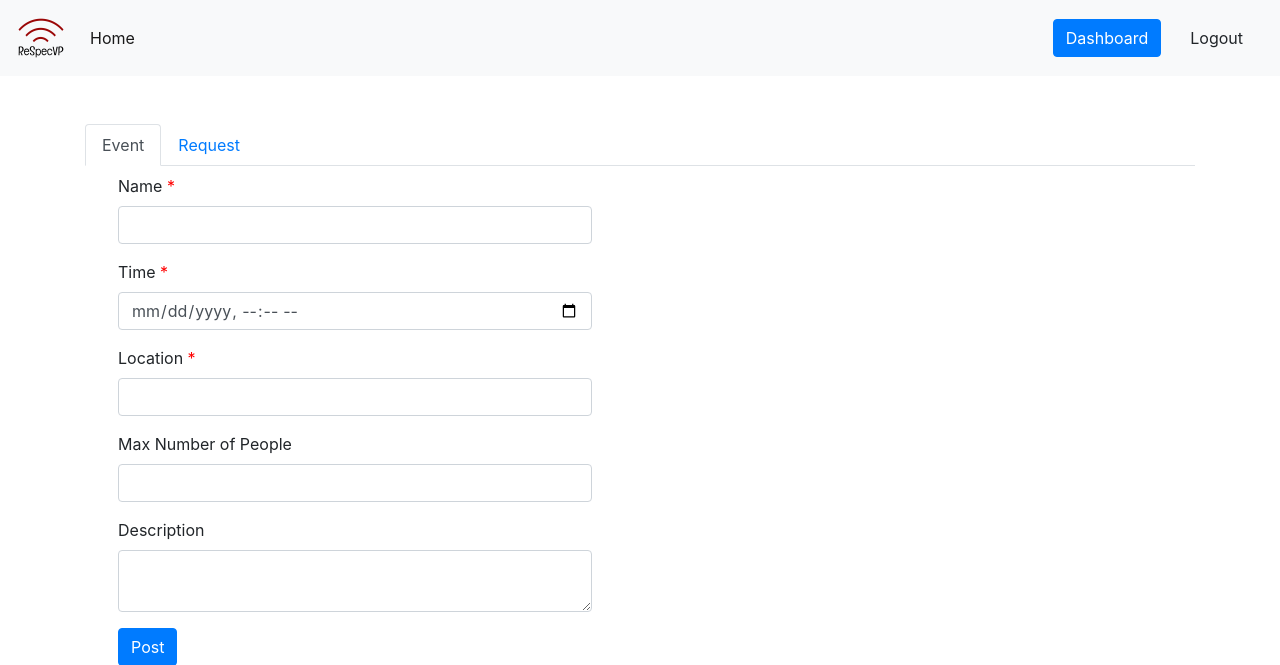
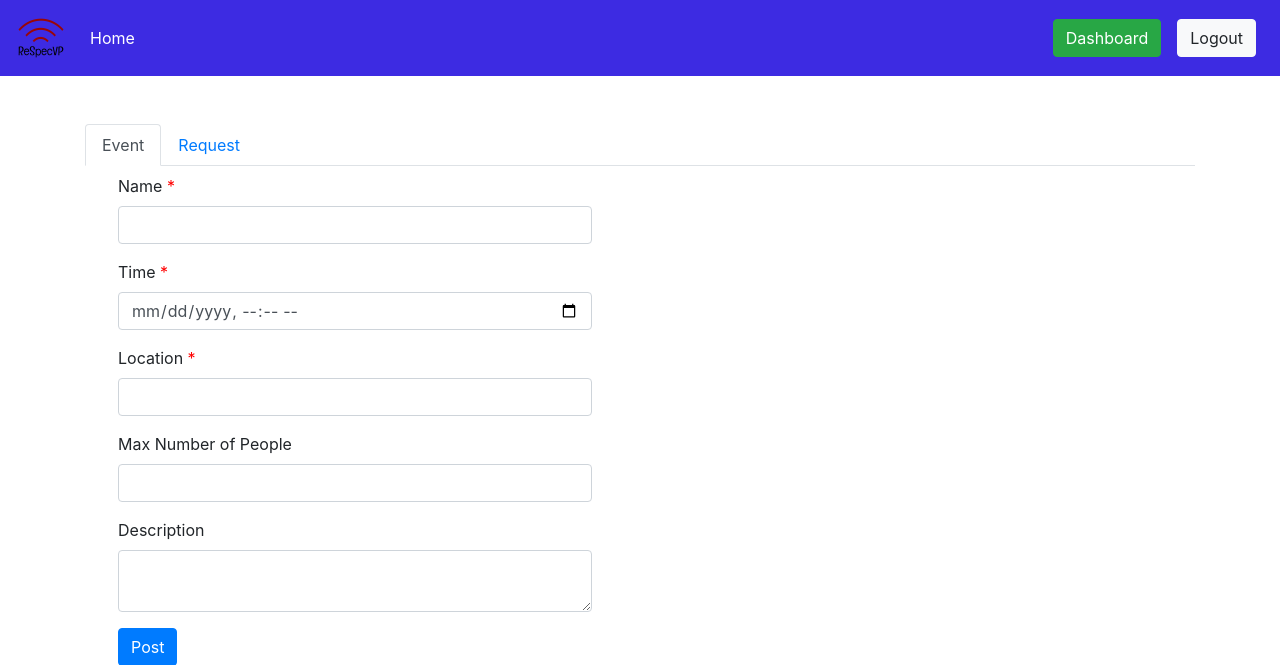
Before and after one commit to Nyquixt/ReSpecVP, a Flask app: page /dashboard in a window 1280 px wide. Shown: the top 665 px of the page. Run offline with Flask 2, Linux system fonts and the light colour scheme; the visitor is signed in with stand-in values (Sample User, id 1); data that the repository does not hold is empty; some libraries are stand-ins or nearby versions.

Commit message:
update colors

```diff
--- a/templates/base.html
+++ b/templates/base.html
@@ -16,11 +16,14 @@
         h1,h2,h3,h4,h5,h6{
             font-family: 'Fjalla One', sans-serif;
         }
+        .navbar{
+            background-color: #3d2be2;
+        }
     </style>
 </head>
 
 <body>
-    <nav class="navbar navbar-expand-lg navbar-light bg-light">
+    <nav class="navbar navbar-expand-lg navbar-dark">
         <a class="navbar-brand" href="/"><img src="{{url_for('static', filename='images/ReSpecVP.png')}}"
                 width="50"></a>
         <button class="navbar-toggler" type="button" data-toggle="collapse" data-target="#navbarSupportedContent"
@@ -38,7 +41,7 @@
                 {% if 'username' in session %}
                 <li class="nav-item active">
                     <a class="nav-link" href="/dashboard"><button type="button"
-                            class="btn btn-primary">Dashboard</button></a>
+                            class="btn btn-success">Dashboard</button></a>
                 </li>
                 <li class="nav-item active">
                     <a class="nav-link" href="/logout"><button type="button" class="btn btn-light">Logout</button></a>
--- a/templates/dashboard.html
+++ b/templates/dashboard.html
@@ -13,13 +13,12 @@
     }
 
     .eventCard {
-        background-color: #87A330;
+        background-color: #3d2be2;
         color: white;
     }
 
     .requestCard {
-        background-color: #1A8FE3;
-        color: white;
+        background-color: #f3f3f3;
     }
 </style>
 {% endblock %}
@@ -98,7 +97,7 @@
                                 </div>
                                 {% else %}
                                 <div class="d-flex justify-content-center">
-                                    <button class="btn btn-primary rsvp" data-eventid="{{ event.id }}">RSVP</button>
+                                    <button class="btn btn-light rsvp" data-eventid="{{ event.id }}">RSVP</button>
                                 </div>
                                 {% endif %}
                                 {% endif %}
--- a/templates/index.html
+++ b/templates/index.html
@@ -4,7 +4,7 @@
 <style>
    #tophead{
       padding-top: 20vh;
-      height: 90vh;
+      height: 100vh;
       background-color: rgb(61, 43, 226);
       color: white;
    }
```
